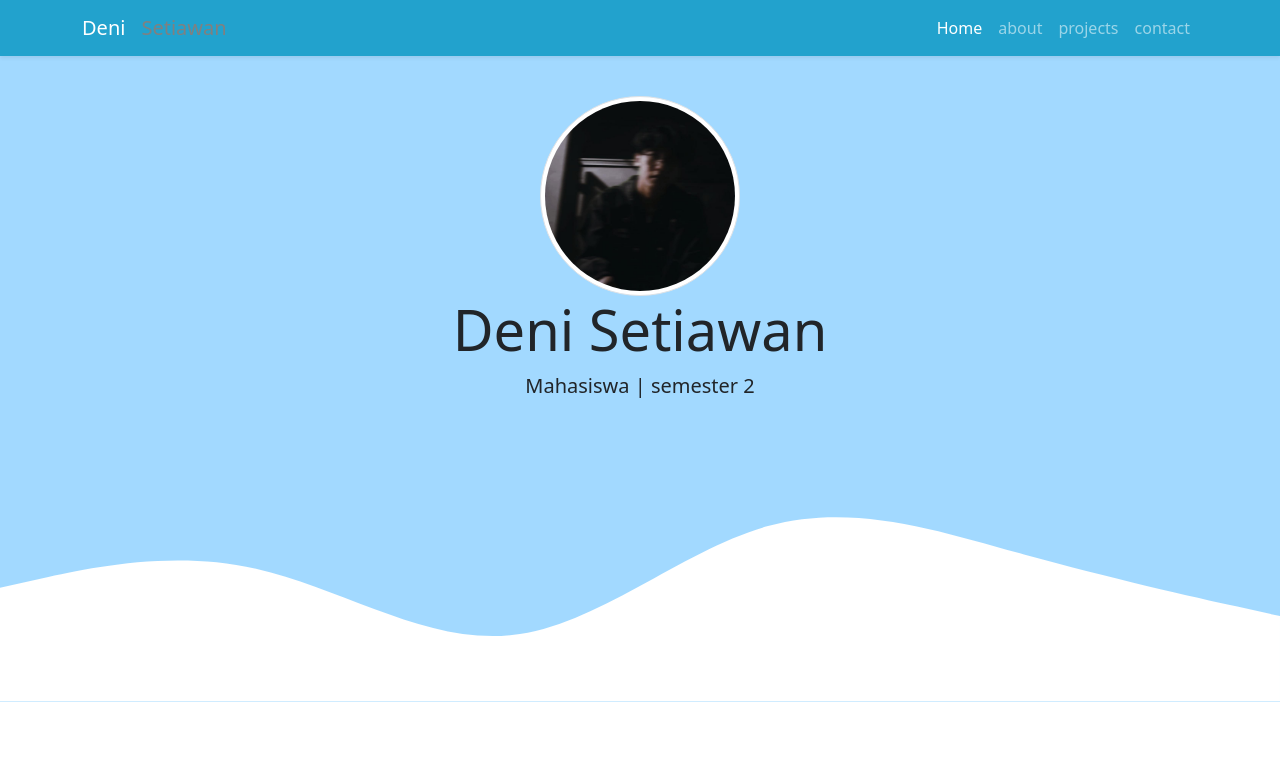
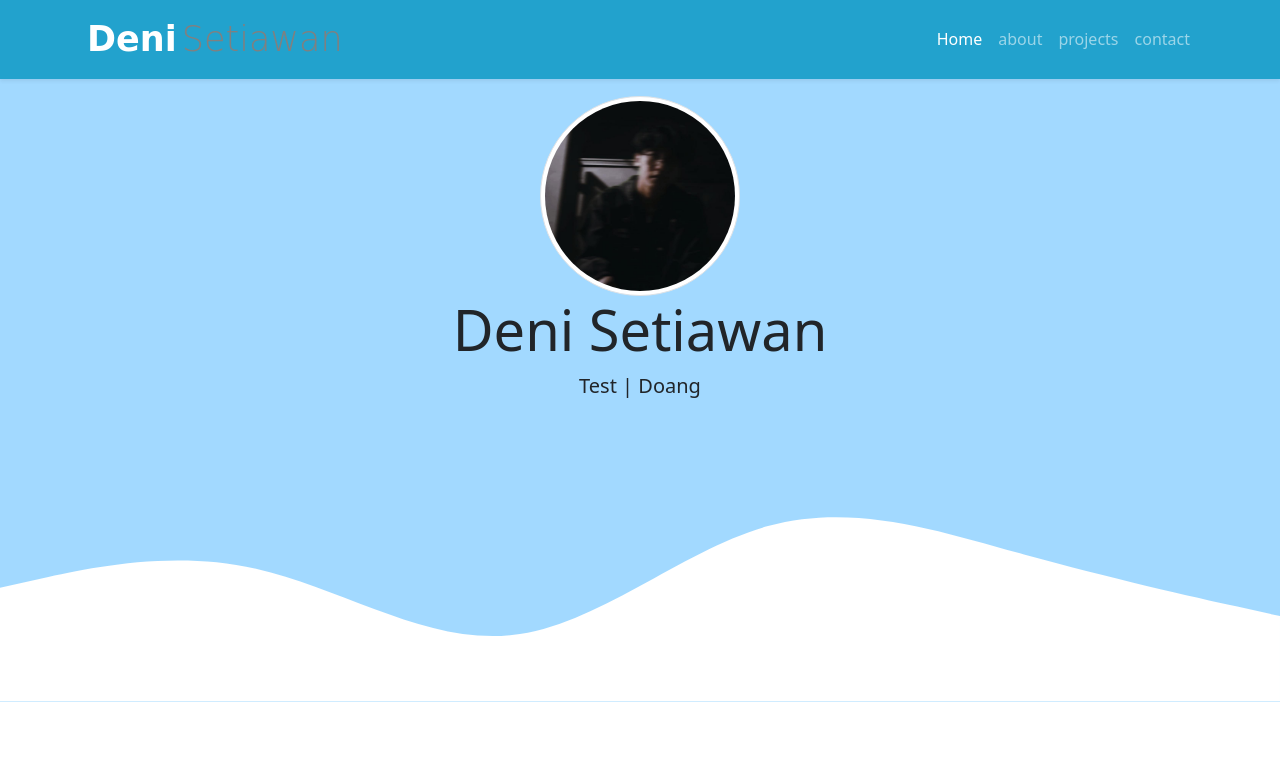
Before and after one commit to Denonn/portfolio, a plain HTML site: page index.html in a window 1280 px wide. Shown: the top 779 px of the page. Drawn offline with nearby package versions, Linux system fonts and the light colour scheme.

Commit message:
telah di rubah

```diff
--- a/index.html
+++ b/index.html
@@ -18,8 +18,10 @@
     <!--navbar-->
     <nav class="navbar navbar-expand-lg navbar-dark shadow-sm fixed-top" style="background-color: #22a2cd;" >
         <div class="container">
-          <a class="navbar-brand" href="#">Deni</a>
-          <a class="navbar-brand" href="#" style="color: grey;">Setiawan</a>
+          <div class="brand">
+            <div class="firstname">Deni</div>
+            <div class="lastname">setiawan</div>
+          </div>
           <button class="navbar-toggler" type="button" data-bs-toggle="collapse" data-bs-target="#navbarNav" aria-controls="navbarNav" aria-expanded="false" aria-label="Toggle navigation">
             <span class="navbar-toggler-icon"></span>
           </button>
@@ -46,7 +48,7 @@
     <section class="jumbotron text-center">
         <img src="WhatsApp Image 2022-06-07 at 20.33.21.jpeg" alt="denon" width="200" class="rounded-circle img-thumbnail">
         <h1 class="display-4">Deni Setiawan</h1>
-        <p class="lead">Mahasiswa | semester 2</p>
+        <p class="lead">Test | Doang</p>
         <svg xmlns="http://www.w3.org/2000/svg" viewBox="0 0 1440 320"><path fill="#ffffff" fill-opacity="1" d="M0,192L48,181.3C96,171,192,149,288,170.7C384,192,480,256,576,245.3C672,235,768,149,864,122.7C960,96,1056,128,1152,154.7C1248,181,1344,203,1392,213.3L1440,224L1440,320L1392,320C1344,320,1248,320,1152,320C1056,320,960,320,864,320C768,320,672,320,576,320C480,320,384,320,288,320C192,320,96,320,48,320L0,320Z"></path></svg>
       </section>
     <!-- akhir jumbotron -->
--- a/style.css
+++ b/style.css
@@ -3,5 +3,23 @@
     background-color: #a2d9ff;
 }
 section {
-    padding-top: 5rem;
+    padding-top: 7rem;
 }
+.brand {
+    display: flex;
+    flex-direction: row;
+    font-size: 35px;
+    padding: 5px;
+    text-transform: capitalize;
+    font-family: 'Parisienne', cursive;
+}
+.firstname {
+    color: white;
+    font-weight: 600;
+
+}
+.lastname {
+    color:grey;
+    font-weight: 300;
+    padding-left: 5px;
+}
```
